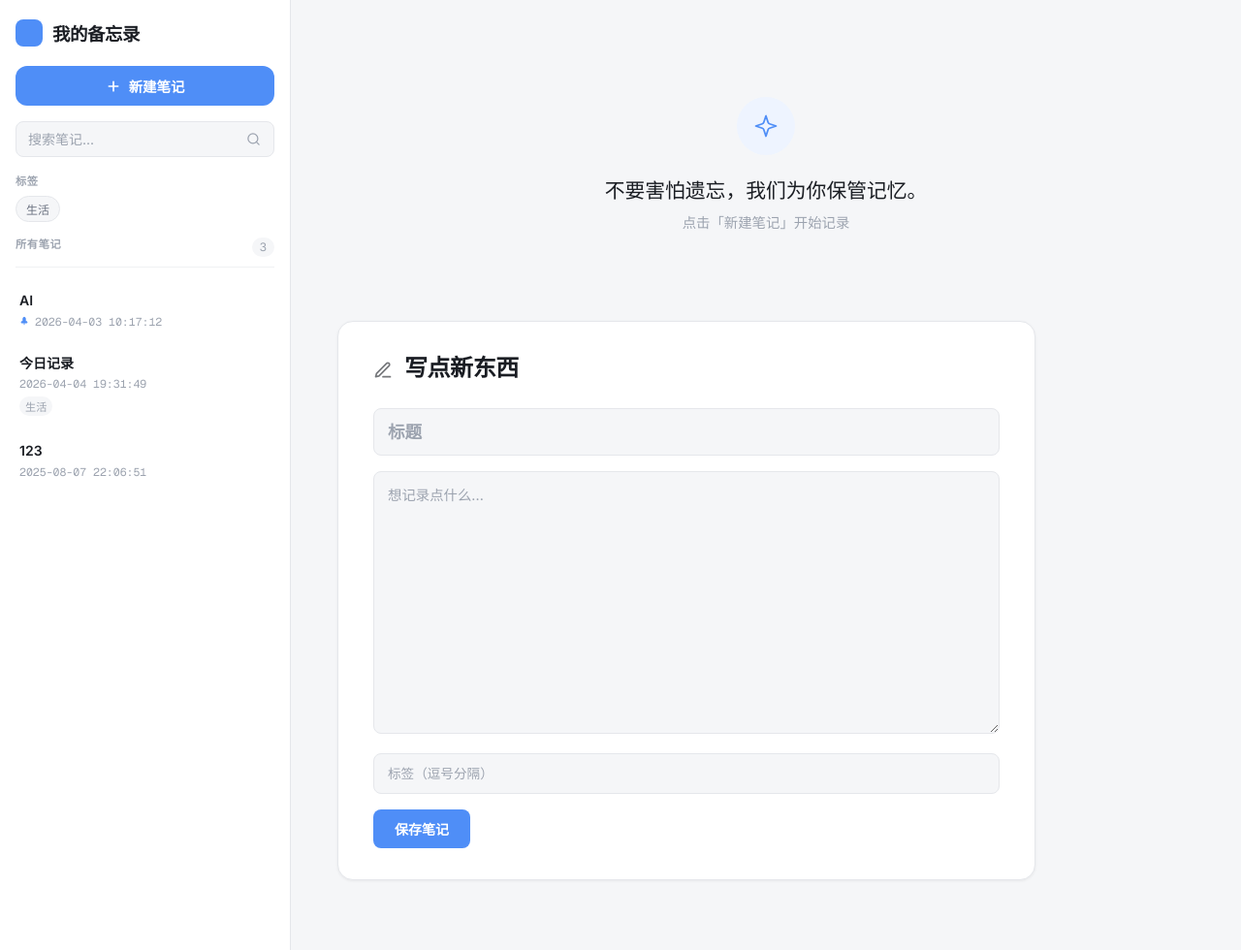
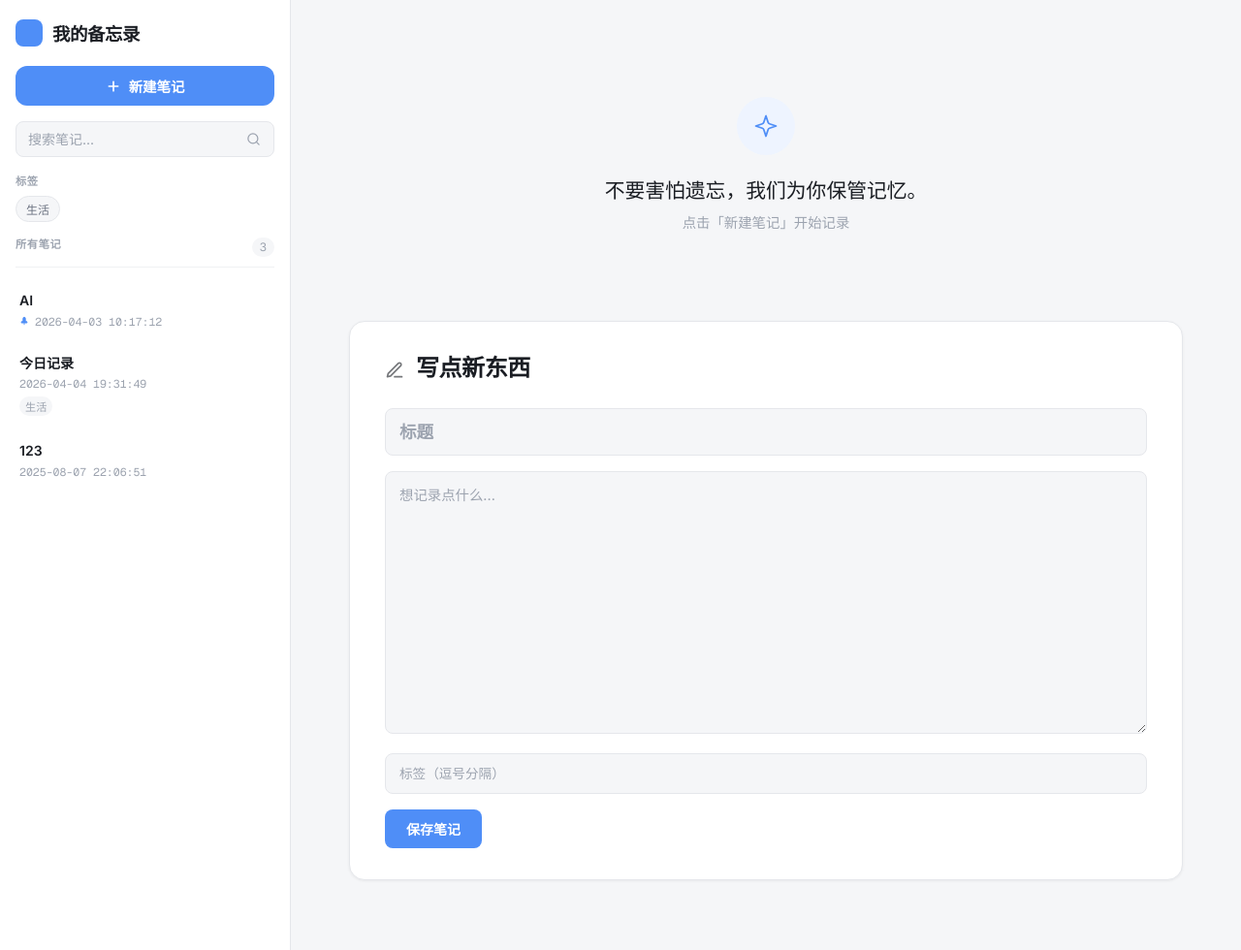
Before and after one commit to qrx-joe/note, a Flask app: page / in a window 1280 px wide. Shown: the whole page at 97% size. Run offline with Flask 3, Linux system fonts and the light colour scheme; some libraries are stand-ins or nearby versions.

Commit message:
fix: 主内容区居中对齐，卡片最大宽度860px

```diff
--- a/static/style.css
+++ b/static/style.css
@@ -346,7 +346,10 @@ body {
     flex: 1;
     overflow-y: auto;
     background: var(--bg-base);
-    padding: 40px 48px;
+    padding: 40px 24px;
+    display: flex;
+    flex-direction: column;
+    align-items: center;
 }
 
 .main-content::-webkit-scrollbar { width: 6px; }
@@ -357,7 +360,7 @@ body {
 }
 
 /* Flash Messages */
-.flash-messages { margin-bottom: 24px; }
+.flash-messages { margin-bottom: 24px; width: 100%; max-width: 860px; }
 
 .flash-message {
     background: var(--bg-surface);
@@ -380,7 +383,8 @@ body {
     border: 1px solid var(--border);
     box-shadow: var(--shadow-sm);
     padding: 32px 36px;
-    max-width: 720px;
+    width: 100%;
+    max-width: 860px;
     margin-bottom: 32px;
 }
 
@@ -581,6 +585,8 @@ body {
     padding: 60px 20px;
     margin-bottom: 32px;
     text-align: center;
+    width: 100%;
+    max-width: 860px;
 }
 
 .empty-icon {
```
